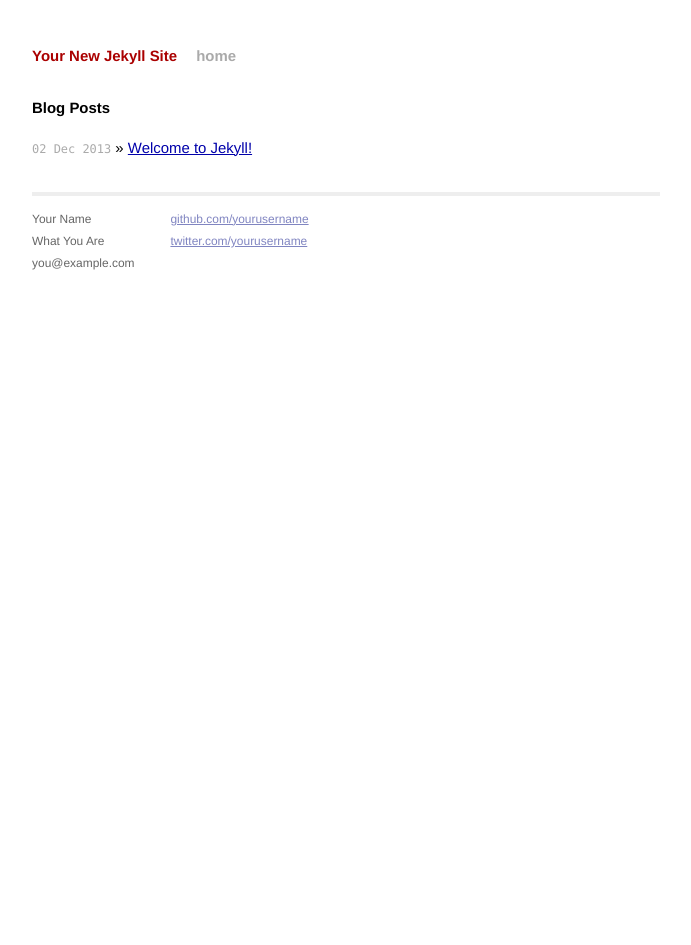
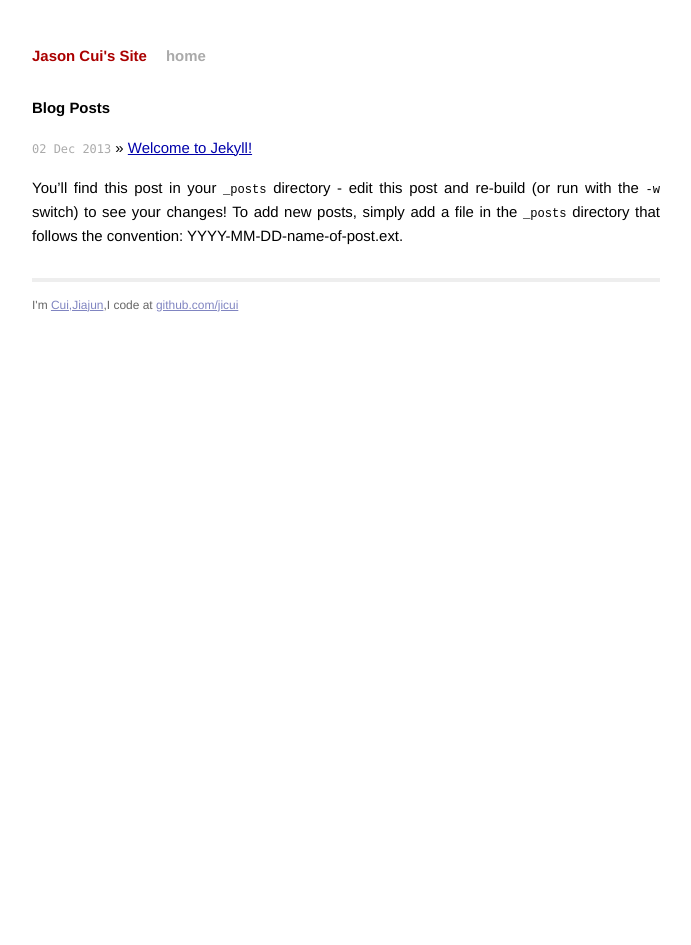
Before and after one commit to jicui/jicui.github.com, a Jekyll site: the page built from index.html, in a window 1280 px wide. Shown: the whole page, without its empty margins (294-985 px from the left). Built offline with Jekyll 4.4.1, drawn with Linux system fonts in a browser that asks for light colours; Markdown is read by kramdown in place of the engine named in the settings.

Commit message:
modify slightly for the template

```diff
--- a/_config.yml
+++ b/_config.yml
@@ -1,3 +1,3 @@
-name: Your New Jekyll Site
+name: Jason Cui's Site
 markdown: redcarpet
 pygments: true
--- a/_layouts/default.html
+++ b/_layouts/default.html
@@ -26,15 +26,7 @@
           <div class="footer">
             <div class="contact">
               <p>
-                Your Name<br />
-                What You Are<br />
-                you@example.com
-              </p>
-            </div>
-            <div class="contact">
-              <p>
-                <a href="https://github.com/yourusername">github.com/yourusername</a><br />
-                <a href="https://twitter.com/yourusername">twitter.com/yourusername</a><br />
+                I'm  <a href="http://weibo.com/jicui">Cui,Jiajun</a>,I code at <a href="https://github.com/jicui">github.com/jicui</a>
               </p>
             </div>
           </div>
--- a/index.html
+++ b/index.html
@@ -1,6 +1,6 @@
 ---
 layout: default
-title: Your New Jekyll Site
+title: Jason Cui's Site
 ---
 
 <div id="home">
@@ -8,6 +8,7 @@ title: Your New Jekyll Site
   <ul class="posts">
     {% for post in site.posts %}
       <li><span>{{ post.date | date_to_string }}</span> &raquo; <a href="{{ post.url }}">{{ post.title }}</a></li>
+      <p>{{post.excerpt}}</p>
     {% endfor %}
   </ul>
 </div>
```
Also changed, not shown: _drafts/2013-12-02-welcome-to-jekyll.markdown (added, +24 -0 lines), _drafts/a-draft-post.md (added, +1 -0 lines).
